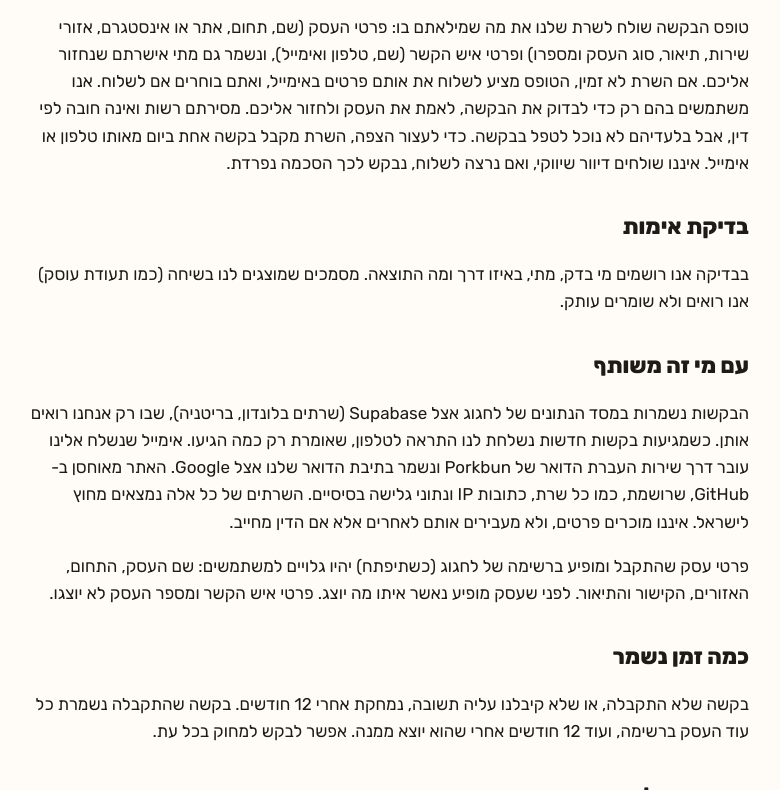
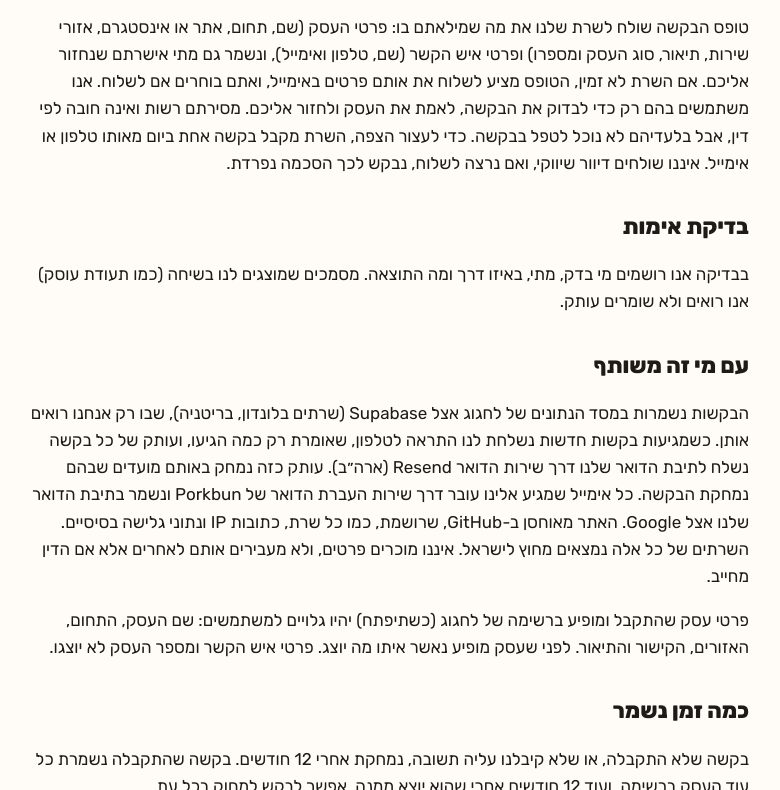
Before and after one commit to GGBoi360/lahgog-business, a plain HTML site: page privacy.html in a window 1280 px wide. Shown: the part 445-1235 px from the top of the page, without its empty margins (251-1031 px from the left). Drawn offline with Linux system fonts and the light colour scheme.

Commit message:
Each application is also emailed to us (Resend); privacy and form notice

```diff
--- a/privacy.html
+++ b/privacy.html
@@ -35,7 +35,7 @@
       <p>בבדיקה אנו רושמים מי בדק, מתי, באיזו דרך ומה התוצאה. מסמכים שמוצגים לנו בשיחה (כמו תעודת עוסק) אנו רואים ולא שומרים עותק.</p>
 
       <h2>עם מי זה משותף</h2>
-      <p>הבקשות נשמרות במסד הנתונים של לחגוג אצל Supabase (שרתים בלונדון, בריטניה), שבו רק אנחנו רואים אותן. כשמגיעות בקשות חדשות נשלחת לנו התראה לטלפון, שאומרת רק כמה הגיעו. אימייל שנשלח אלינו עובר דרך שירות העברת הדואר של Porkbun ונשמר בתיבת הדואר שלנו אצל Google. האתר מאוחסן ב-GitHub, שרושמת, כמו כל שרת, כתובות IP ונתוני גלישה בסיסיים. השרתים של כל אלה נמצאים מחוץ לישראל. איננו מוכרים פרטים, ולא מעבירים אותם לאחרים אלא אם הדין מחייב.</p>
+      <p>הבקשות נשמרות במסד הנתונים של לחגוג אצל Supabase (שרתים בלונדון, בריטניה), שבו רק אנחנו רואים אותן. כשמגיעות בקשות חדשות נשלחת לנו התראה לטלפון, שאומרת רק כמה הגיעו, ועותק של כל בקשה נשלח לתיבת הדואר שלנו דרך שירות הדואר Resend (ארה״ב). עותק כזה נמחק באותם מועדים שבהם נמחקת הבקשה. כל אימייל שמגיע אלינו עובר דרך שירות העברת הדואר של Porkbun ונשמר בתיבת הדואר שלנו אצל Google. האתר מאוחסן ב-GitHub, שרושמת, כמו כל שרת, כתובות IP ונתוני גלישה בסיסיים. השרתים של כל אלה נמצאים מחוץ לישראל. איננו מוכרים פרטים, ולא מעבירים אותם לאחרים אלא אם הדין מחייב.</p>
       <p>פרטי עסק שהתקבל ומופיע ברשימה של לחגוג (כשתיפתח) יהיו גלויים למשתמשים: שם העסק, התחום, האזורים, הקישור והתיאור. לפני שעסק מופיע נאשר איתו מה יוצג. פרטי איש הקשר ומספר העסק לא יוצגו.</p>
 
       <h2>כמה זמן נשמר</h2>
```
Also changed, not shown: apply.html (+1 -1 lines), 1 other file.
